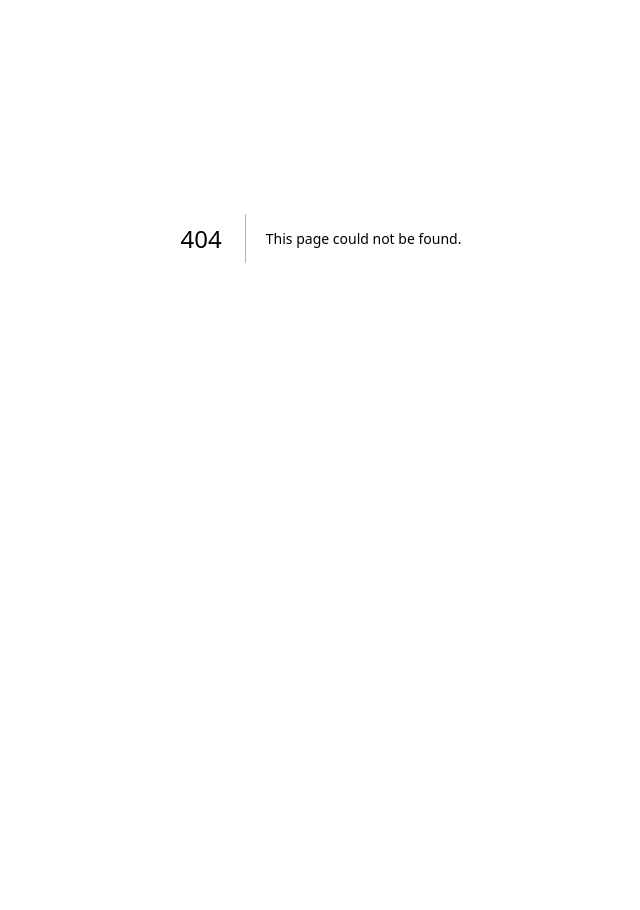
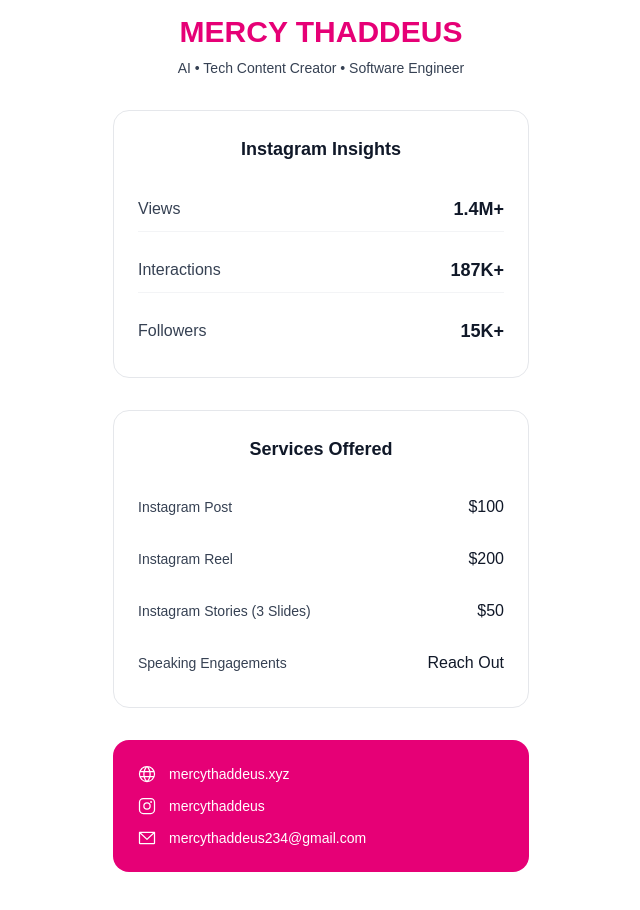
Before and after one commit to kohasummons/mercythaddeus, a Next.js app: page /kit in a window 1280 px wide. Before the commit this address had no page. Shown: the part 162-1072 px from the top of the page, without its empty margins (319-959 px from the left). Before the commit the page ends 800 px from the top, so only its background shows below. Built offline with nearby package versions, Linux system fonts and the light colour scheme; a web font is replaced by a local one.

Commit message:
add kit page

```diff
--- /dev/null
+++ b/app/kit/page.tsx
@@ -0,0 +1,139 @@
+"use client";
+import {
+  InstagramLogo,
+  EnvelopeSimple,
+  Globe
+} from "@phosphor-icons/react";
+import { motion } from "framer-motion";
+
+export default function KitPage() {
+
+  const services = [
+    {
+      title: "Instagram Post",
+      price: "$100"
+    },
+    {
+      title: "Instagram Reel",
+      price: "$200"
+    },
+    {
+      title: "Instagram Stories (3 Slides)",
+      price: "$50"
+    },
+    {
+      title: "Speaking Engagements",
+      price: "Reach Out"
+    }
+  ];
+
+
+  const instagramStats = [
+    {
+      label: "Views",
+      value: "1.4M+"
+    },
+    {
+      label: "Interactions",
+      value: "187K+"
+    },
+    {
+      label: "Followers",
+      value: "15K+"
+    }
+  ];
+
+  return (
+    <div className="min-h-screen bg-white">
+      <div className="max-w-md mx-auto px-4 py-8 md:py-12">
+        {/* Header */}
+        <motion.div
+          initial={{ opacity: 0, y: 20 }}
+          animate={{ opacity: 1, y: 0 }}
+          transition={{ duration: 0.5 }}
+          className="text-center mb-8"
+        >
+          {/* Profile Image */}
+          <div className="w-24 h-24 md:w-28 md:h-28 rounded-full bg-[url(/display_image.svg)] bg-center bg-cover bg-no-repeat mx-auto mb-4" />
+
+          {/* Name and Title */}
+          <h1 className="text-2xl md:text-3xl font-bold text-pink-600 mb-2 uppercase">
+            Mercy Thaddeus
+          </h1>
+          <p className="text-sm text-gray-700 mb-6">
+            AI • Tech Content Creator • Software Engineer
+          </p>
+        </motion.div>
+
+        {/* Instagram Insights */}
+        <motion.div
+          initial={{ opacity: 0, y: 20 }}
+          animate={{ opacity: 1, y: 0 }}
+          transition={{ duration: 0.5, delay: 0.1 }}
+          className="mb-8 bg-white border border-gray-200 rounded-2xl p-6"
+        >
+          <h2 className="text-center font-bold text-gray-900 text-lg mb-6">
+            Instagram Insights
+          </h2>
+          <div className="space-y-4">
+            {instagramStats.map((stat) => (
+              <div
+                key={stat.label}
+                className="flex justify-between items-center py-2 border-b border-gray-100 last:border-0"
+              >
+                <span className="text-gray-700">{stat.label}</span>
+                <span className="font-bold text-gray-900 text-lg">{stat.value}</span>
+              </div>
+            ))}
+          </div>
+        </motion.div>
+
+{/* Services Offered */}
+        <motion.div
+          initial={{ opacity: 0, y: 20 }}
+          animate={{ opacity: 1, y: 0 }}
+          transition={{ duration: 0.5, delay: 0.3 }}
+          className="mb-8 bg-white border border-gray-200 rounded-2xl p-6"
+        >
+          <h2 className="text-center font-bold text-gray-900 text-lg mb-6">
+            Services Offered
+          </h2>
+          <div className="space-y-3">
+            {services.map((service, index) => (
+              <div
+                key={index}
+                className="flex justify-between items-center py-2"
+              >
+                <span className="text-gray-700 text-sm">{service.title}</span>
+                <span className="font-medium text-gray-900">{service.price}</span>
+              </div>
+            ))}
+          </div>
+        </motion.div>
+
+        {/* Contact Info */}
+        <motion.div
+          initial={{ opacity: 0, y: 20 }}
+          animate={{ opacity: 1, y: 0 }}
+          transition={{ duration: 0.5, delay: 0.4 }}
+          className="bg-pink-600 text-white rounded-2xl p-6 mt-8"
+        >
+          <div className="space-y-3">
+            <div className="flex items-center gap-3">
+              <Globe size={20} />
+              <span className="text-sm">mercythaddeus.xyz</span>
+            </div>
+            <div className="flex items-center gap-3">
+              <InstagramLogo size={20} />
+              <span className="text-sm">mercythaddeus</span>
+            </div>
+            <div className="flex items-center gap-3">
+              <EnvelopeSimple size={20} />
+              <span className="text-sm">mercythaddeus234@gmail.com</span>
+            </div>
+          </div>
+        </motion.div>
+      </div>
+    </div>
+  );
+}
```
